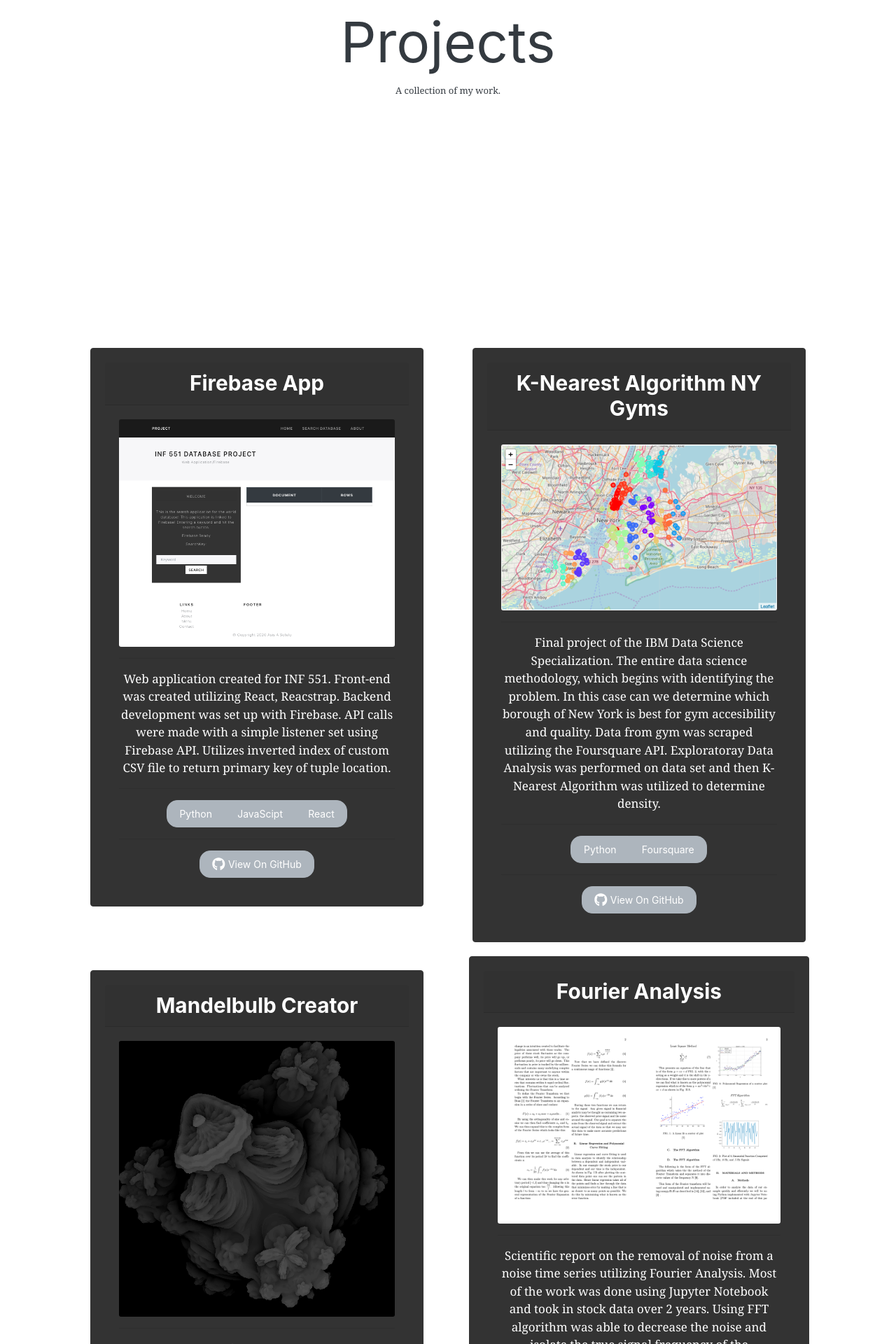
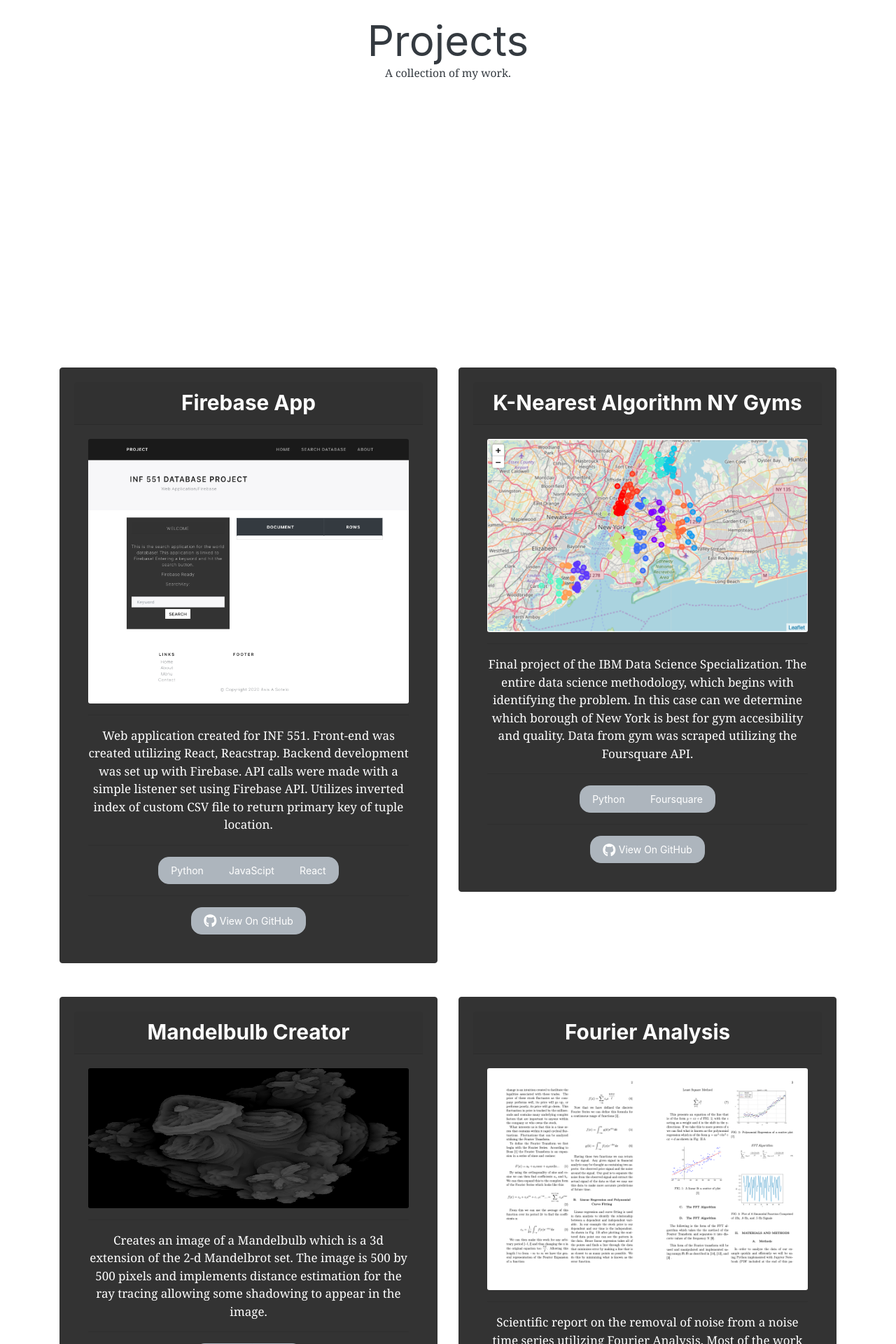
Before and after one commit to AsisASotelo/personal_website, a React (Create React App) app: page /projects in a window 1280 px wide. Shown: the part 380-2300 px from the top of the page at 70% size. Built offline with nearby package versions, Linux system fonts and the light colour scheme.

Commit message:
Fix Project Component

```diff
--- a/src/component/ProjectComponent.js
+++ b/src/component/ProjectComponent.js
@@ -29,7 +29,7 @@ class Project extends Component {
                 <Fragment>
                     <Fade  duration={2000} >
 
-                        <div class="container">
+                        <div id ="project_title" class="container">
                             <div class="intro">
                                 <div class="title">
                                     Projects
@@ -44,13 +44,14 @@ class Project extends Component {
 
 
 
-                    <Fade bottom duration={500}>
-                        <div class="container ">
 
-                            <div class="row projectblock ">
+                    <div class ="container">
 
-                                <div class="col-md-5 offset-md-1" >
-                                    <div class="container cardstyle">
+                            <div class="row ">
+
+                                <div xs ="12" class="col-md-6 col" >
+                                    <div class="mx-auto mt-5">
+
                                         <Card body inverse style={{ backgroundColor: '#333', borderColor: '#333' }}>
                                         <CardHeader tag="h3">Firebase App</CardHeader>
                                             <CardBody>
@@ -69,16 +70,17 @@ class Project extends Component {
 
                                         </Card>
                                     </div>
+                                </div>
 
-                                </div>
-                                <div class="col-md-5">
-                                    <div class="container cardstyle">
+                                <div xs ="12" class="col-md-6 col-12">
+                                    <div class="mx-auto mt-5">
+
                                         <Card body inverse style={{ backgroundColor: '#333', borderColor: '#333' }}>
                                             <CardHeader tag="h3">K-Nearest Algorithm NY Gyms</CardHeader>
                                                 <CardBody>
                                                     <CardImg width ="100%" src="/assets/images/cluster_gyms.png" alt="firebase.png"></CardImg>
                                                     <hr></hr>
-                                                    <CardText>Final project of the IBM Data Science Specialization. The entire data science methodology, which begins with identifying the problem. In this case can we determine which borough of New York is best for gym accesibility and quality. Data from gym was scraped utilizing the Foursquare API. Exploratoray Data Analysis was performed on data set and then K-Nearest Algorithm was utilized to determine density.</CardText>
+                                                    <CardText>Final project of the IBM Data Science Specialization. The entire data science methodology, which begins with identifying the problem. In this case can we determine which borough of New York is best for gym accesibility and quality. Data from gym was scraped utilizing the Foursquare API. </CardText>
                                                     <hr></hr>
                                                     <ButtonGroup>
                                                         <Button> <Icon icon={pythonIcon} />  Python </Button>
@@ -91,16 +93,17 @@ class Project extends Component {
                                         </Card>
                                     </div>
 
+
                                 </div>
 
-                                <div class="col-md-5 offset-md-1" >
-                                    <div class="container cardstyle">
+                                <div xs ="12" class="col-md-6 col-12">
+                                    <div class="mx-auto mt-5">
                                         <Card body inverse style={{ backgroundColor: '#333', borderColor: '#333' }} >
                                         <CardHeader tag="h3">Mandelbulb Creator</CardHeader>
                                             <CardBody>
-                                            <CardImg width ="100%" src="/assets/images/mandelbulb.png" alt="mandelbulb.png"></CardImg>
+                                                <CardImg width ="100%" height="200px" src="/assets/images/mandelbulb.png" alt="mandelbulb.png"></CardImg>
                                                 <hr></hr>
-                                            <CardText>Creates an image of a Mandelbulb which is a 3d extension of the 2-d Mandelbrot set. The image is 500 by 500 pixels and implements distance estimation for the ray tracing allowing some shadowing to appear in the image. The entirety of the code was written in python and implements standard modules. It is quite lengthy and you have to change the source code to get different types of images. The time to render is ~ 3-4 minutes on the rasipberry pi model 3B+ I ran it on. </CardText>
+                                                <CardText>Creates an image of a Mandelbulb which is a 3d extension of the 2-d Mandelbrot set. The image is 500 by 500 pixels and implements distance estimation for the ray tracing allowing some shadowing to appear in the image. </CardText>
                                                 <hr></hr>
                                                         <ButtonGroup>
                                                             <Button> <Icon icon={pythonIcon} />  Python </Button>
@@ -114,8 +117,9 @@ class Project extends Component {
                                     </div>
 
                                 </div>
-                                <div class="col-md-5">
-                                    <div class="container rdstyle">
+
+                                <div xs ="12" class="col-md-6 col-12">
+                                    <div class="mx-auto mt-5">
                                         <Card body inverse style={{ backgroundColor: '#333', borderColor: '#333' }} >
                                             <CardHeader tag="h3">Fourier Analysis</CardHeader>
                                                 <CardBody>
@@ -133,14 +137,15 @@ class Project extends Component {
 
                                         </Card>
                                     </div>
-
                                 </div>
 
                             </div>
 
                             </div>
 
-                        </Fade>
+
+
+
 
            </Fragment>
         )
--- a/src/index.css
+++ b/src/index.css
@@ -23,7 +23,17 @@ code {
 }
 
 .title {
-  font-size:80px;
+  font-size:60px;
+
+
+  vertical-align: baseline;
+  line-height: 70px;
+  display:block;
+  border-image-slice:100%;
+  border-image-repeat: stretch;
+  transition: opacity 0.5s;
+  opacity: 1;
+
 
 }
 .cardstyle {
@@ -74,15 +84,28 @@ code {
 }
 
 .subtitle{
-  font-size:50%;
+  font-size:60%;
 }
 
 .projectblock{
 
-  min-height: 100vh;
 
 
 
+
+
+}
+
+.scroll-down{
+  vertical-align: baseline;
+  font-size: 1.6rem;
+    font-style: italic;
+    color: rgba(0,0,0,.54);
+    z-index: 5;
+    position: absolute;
+    margin: 0;
+    bottom: 30px;
+    width: 100%;
 }
 
 .fill {
@@ -105,3 +128,13 @@ code {
   min-height: 100vh
 
 }
+
+@keyframes fadeIn {
+  from {opacity: 0}
+  to {opacity: 1}
+}
+
+.fadeInAnimated {
+  opacity: 0;
+  animation: fadeIn 4s forwards; /* forwards (animation-fill-mode) retains the style from the last keyframe when the animation ends */
+}
```
Lines whose indentation alone changed are shown as unchanged.
